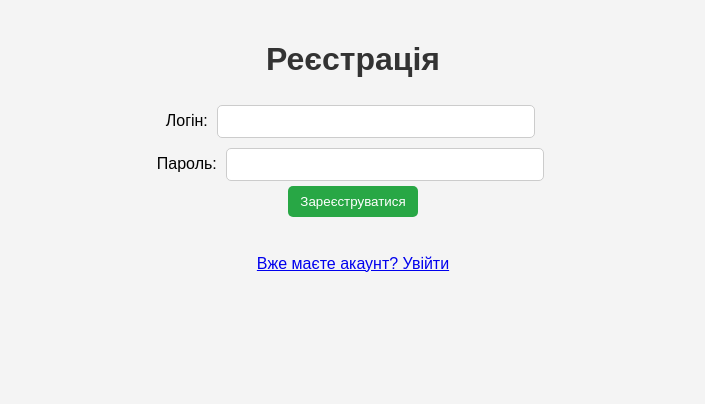
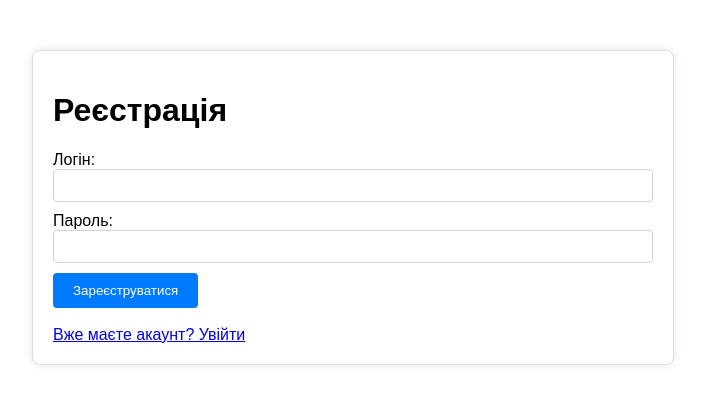
Before and after one commit to Myr3027/Product-list, a Flask app: page /register in a window 1280 px wide. Shown: the top 404 px of the page, without its empty margins (287-992 px from the left). Run offline with Flask 3, Linux system fonts and the light colour scheme.

Commit message:
Add files via upload

```diff
--- a/static/styles.css
+++ b/static/styles.css
@@ -1,105 +1,111 @@
 body {
     font-family: Arial, sans-serif;
-    background-color: #f4f4f4;
-    text-align: center;
-    margin: 0;
+}
+
+.container {
+    max-width: 1200px;
+    margin: auto;
     padding: 20px;
 }
 
-h1 {
-    color: #333;
-}
-
-form {
+.header {
+    display: flex;
+    justify-content: space-between;
+    align-items: center;
     margin-bottom: 20px;
 }
 
-input {
-    padding: 8px;
-    margin: 5px;
-    border: 1px solid #ccc;
-    border-radius: 5px;
-    width: 80%;
-    max-width: 300px;
+.products {
+    display: grid;
+    grid-template-columns: repeat(auto-fit, minmax(200px, 1fr));
+    gap: 15px;
 }
 
-button {
-    padding: 8px 12px;
-    border: none;
-    border-radius: 5px;
-    cursor: pointer;
-    color: white;
-}
-
-button[type="submit"] {
-    background-color: #28a745;
-}
-
-button[type="submit"]:hover {
-    background-color: #218838;
-}
-
-table {
-    width: 80%;
-    margin: auto;
-    border-collapse: collapse;
-    background: white;
-}
-
-th, td {
+.product {
     border: 1px solid #ddd;
     padding: 10px;
     text-align: center;
 }
 
-th {
-    background-color: #007bff;
-    color: white;
+.product img {
+    width: 150px;
+    height: 150px;
+    object-fit: cover;
 }
 
-.delete-btn {
-    background-color: #dc3545 !important;
+.product h3 {
+    margin: 10px 0;
+    font-size: 16px;
 }
 
-.delete-btn:hover {
-    background-color: #c82333 !important;
+.product p {
+    font-size: 14px;
+    color: #333;
 }
 
-.edit-btn {
-    background-color: #ffc107;
-    color: black;
+.links a {
+    margin-left: 10px;
+    text-decoration: none;
+    color: blue;
 }
 
-.edit-btn:hover {
-    background-color: #e0a800;
+/* Окремий контейнер для форм (вхід/реєстрація), щоб не конфліктувати з основним контейнером */
+.form-container {
+    max-width: 600px;  /* менша ширина */
+    margin: 50px auto; /* відцентровано з відступом зверху */
+    padding: 20px;
+    background-color: #ffffff;
+    border: 1px solid #ddd;
+    border-radius: 8px;
+    box-shadow: 0 0 10px rgba(0, 0, 0, 0.1);
 }
 
-.container {
-    width: 50%;
-    margin: auto;
-    background: white;
-    padding: 20px;
-    border-radius: 5px;
-    box-shadow: 0px 0px 10px rgba(0, 0, 0, 0.1);
+/* Стилі для елементів форми */
+.form-control {
+    width: 100%;
+    padding: 8px;
+    margin-bottom: 10px;
+    box-sizing: border-box;
+    border: 1px solid #ced4da;
+    border-radius: 4px;
 }
 
-.save-btn {
-    background-color: #28a745;
+/* Стилі для кнопок */
+button {
+    padding: 10px 20px;
+    background-color: #007bff;
+    color: #fff;
+    border: none;
+    border-radius: 4px;
+    cursor: pointer;
 }
 
-.save-btn:hover {
-    background-color: #218838;
+button:hover {
+    background-color: #0056b3;
 }
 
-.cancel-btn {
-    background-color: #dc3545;
-    color: white;
-    padding: 8px 12px;
-    border-radius: 5px;
-    cursor: pointer;
-    border: none;
+/* Стилі для flash-повідомлень */
+.alert {
+    padding: 10px;
+    margin-bottom: 15px;
+    border-radius: 4px;
+    font-size: 14px;
 }
 
-.cancel-btn:hover {
-    background-color: #c82333;
+.alert-success {
+    color: #155724;
+    background-color: #d4edda;
+    border: 1px solid #c3e6cb;
 }
+
+.alert-danger {
+    color: #721c24;
+    background-color: #f8d7da;
+    border: 1px solid #f5c6cb;
+}
+
+/* Стилі для повідомлень про помилки */
+.error {
+    color: red;
+    font-size: 0.9em;
+}
```
Also changed, not shown: static/uploads/d59741e-tomato.jpg (added), static/uploads/gratis-png-patata.png (added).
